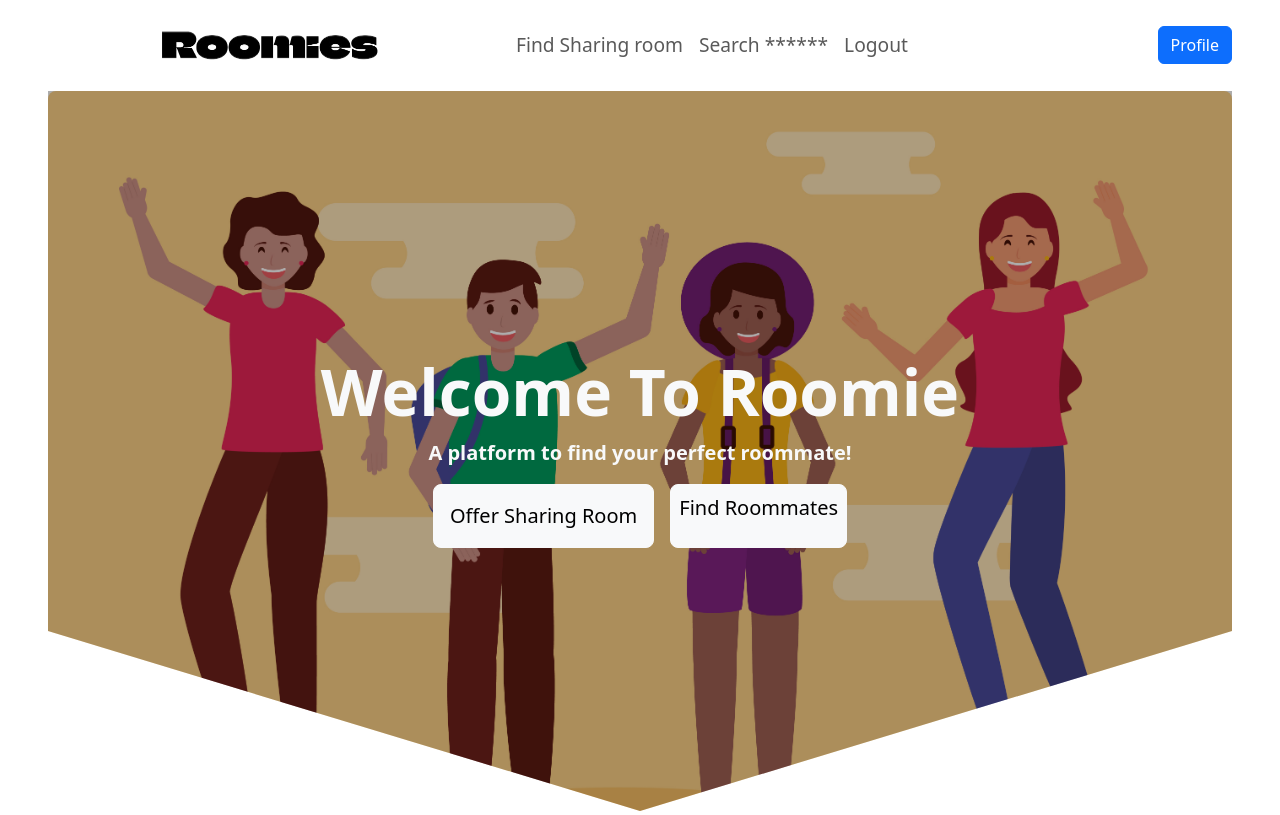
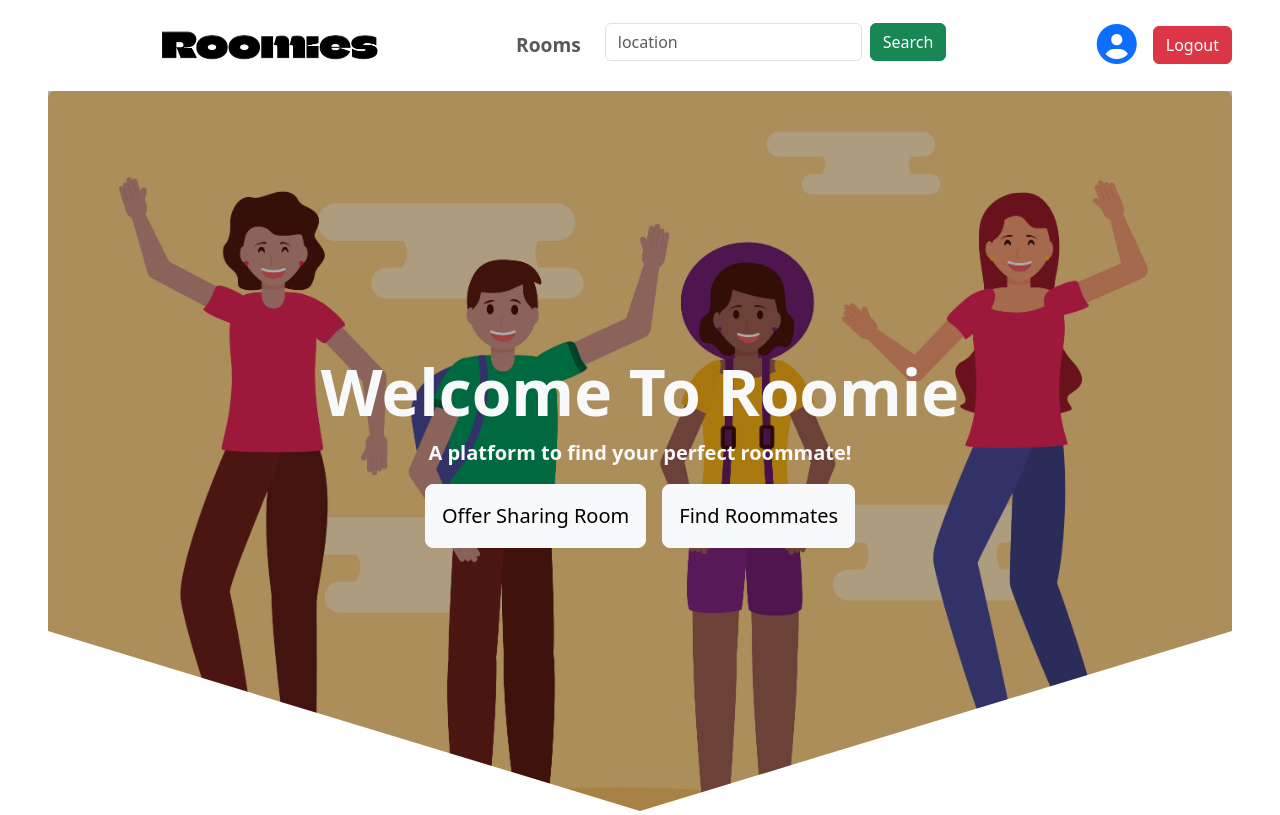
Before and after one commit to asaugat04/roomie, a Django app: page / in a window 1280 px wide. Shown: the top 815 px of the page. Run offline with Django 5.2, Linux system fonts and the light colour scheme; the visitor is signed in with stand-in values (Sample User, id 1); some libraries are stand-ins or nearby versions.

Commit message:
navbar update

```diff
--- a/project/app/templates/app/base.html
+++ b/project/app/templates/app/base.html
@@ -5,6 +5,7 @@
     <meta charset="utf-8" />
     <meta name="viewport" content="width=device-width, initial-scale=1" />
     <link href="https://cdn.jsdelivr.net/npm/bootstrap@5.3.3/dist/css/bootstrap.min.css" rel="stylesheet" integrity="sha384-QWTKZyjpPEjISv5WaRU9OFeRpok6YctnYmDr5pNlyT2bRjXh0JMhjY6hW+ALEwIH" crossorigin="anonymous" />
+    <script src="https://kit.fontawesome.com/35deec5c2c.js" crossorigin="anonymous"></script>
     <title>
       {% block title %}
 
@@ -43,17 +44,20 @@
           <div class="collapse navbar-collapse" id="navbarText">
             <ul class="navbar-nav me-auto mb-2 mb-lg-0">
               <li class="nav-item">
-                <a class="nav-link" href="{% url 'app:rooms' %}">Find Sharing room</a>
+                <a class="nav-link me-3" style="font-weight: bold;" href="{% url 'app:rooms' %}">Rooms</a>
               </li>
               <li class="nav-item">
-                <a class="nav-link" href="#">Search ******</a>
-              </li>
-              <li class="nav-item">
-                <a class="nav-link" href="{% url 'app:logout' %}">Logout</a>
+                <form action="{% url 'app:search' %}" method="get" class="d-flex align-items-center gap-2">
+                  <input type="text" class="form-control" placeholder="location" name="location" />
+                  <button type="submit" class="btn btn-success">Search</button>
+                </form>
               </li>
             </ul>
 
-            <a href="{% url 'app:profile' %}" class="btn btn-primary">Profile</a>
+            <div class="right-nav d-flex align-items-center gap-3">
+              <a href="{% url 'app:profile' %}" class=""><i class="fas fa-user-circle" style="font-size: 40px;"></i></a>
+              <a class="btn btn-danger" href="{% url 'app:logout' %}">Logout</a>
+            </div>
           </div>
         </div>
       </nav>
--- a/project/app/templates/app/home.html
+++ b/project/app/templates/app/home.html
@@ -44,7 +44,7 @@
         <p class="lead fw-bold ">A platform to find your perfect roommate!</p>
         <div class="d-flex justify-content-center">
           <a class="btn btn-light btn-lg me-3 p-3" href="{% url 'app:offer_room' %}" >Offer Sharing Room</a>
-          <a class="btn btn-light btn-lg p-2" href="{% url 'app:roommates' %}">Find Roommates</a>
+          <a class="btn btn-light btn-lg p-3" href="{% url 'app:roommates' %}">Find Roommates</a>
         </div>
       </div>
     </section>
--- a/project/app/urls.py
+++ b/project/app/urls.py
@@ -17,6 +17,8 @@ urlpatterns = [
     path('room/offer/',views.offer_room, name="offer_room"),
     path('rooms/',views.rooms, name="rooms"),
 
+    path('rooms/search/',views.search, name="search"),
+
     path('roommates/',views.roommates, name="roommates"),
 
     path('show_profile/<str:username>/',views.show_profile, name="show_profile"),
--- a/project/app/views.py
+++ b/project/app/views.py
@@ -150,7 +150,12 @@ def offer_room(request):
 
 @login_required
 def rooms(request):
-    rooms = Room.objects.all()
+
+    if request.session.get("location"):
+        rooms = Room.objects.filter(location__icontains=request.session.get("location"))
+    else:
+        rooms = Room.objects.all()
+
     context = {
         "rooms": rooms
     }
@@ -211,3 +216,16 @@ def show_profile(request, username):
         "profile": profile
     }
     return render(request,"app/show_profile.html", context)
+
+
+
+
+@login_required
+def search(request):
+    search_location = request.GET.get("location")
+    request.session["location"] = search_location
+
+
+    print(search_location, request.session.get("location"))
+
+    return redirect("app:rooms")
```
